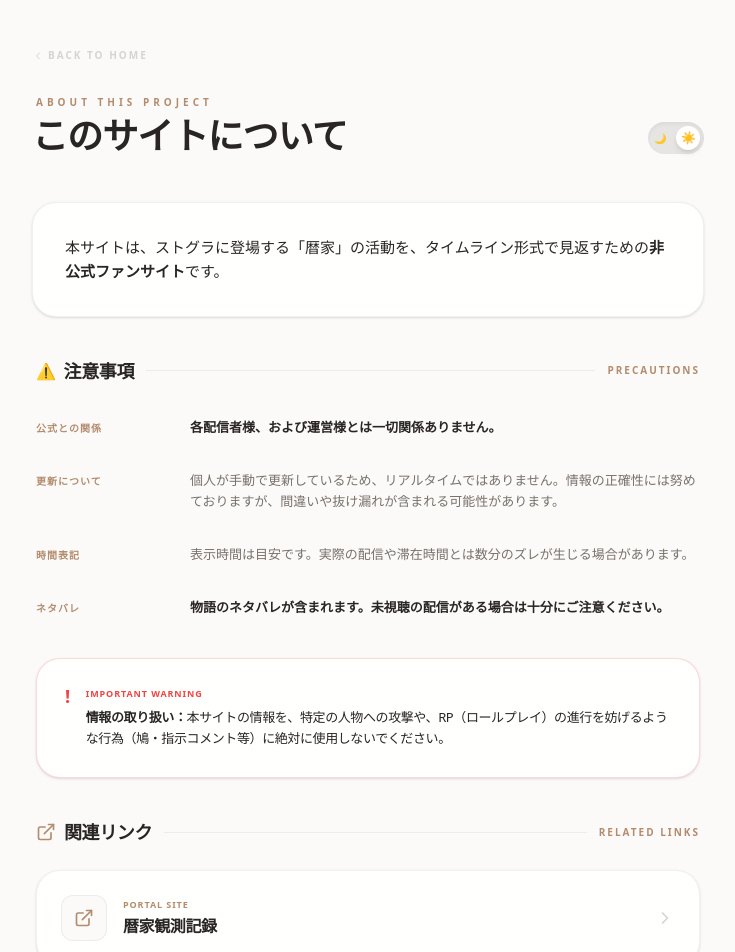
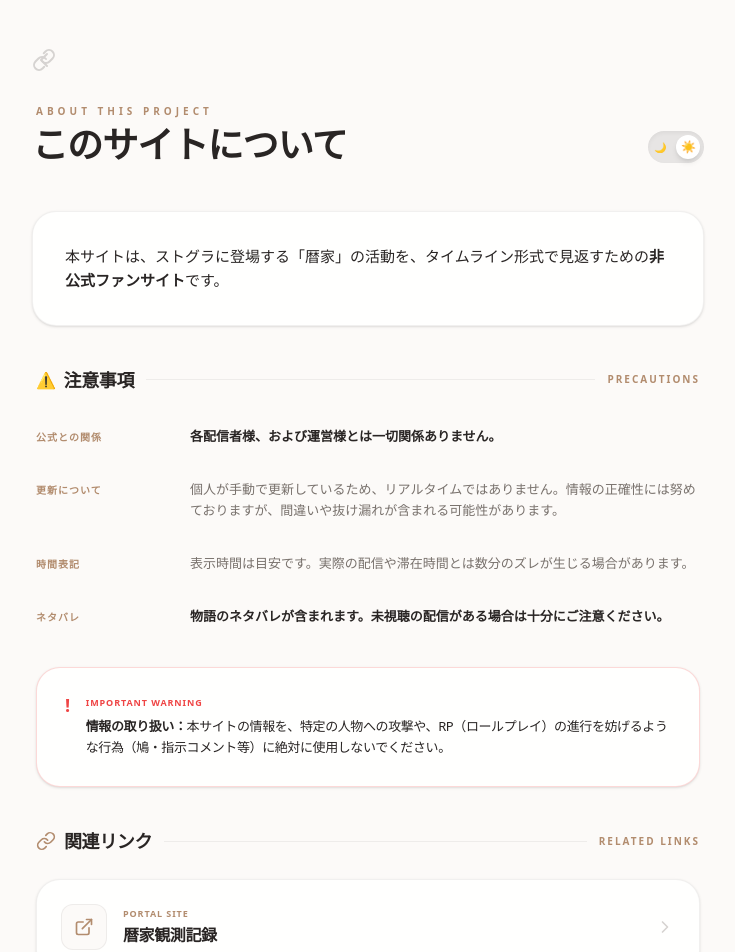
Before and after one commit to ksisfart-ui/kfam-timeline, a Next.js app in the folder kfam-timeline/: page /about in a window 1280 px wide. Shown: the top 952 px of the page, without its empty margins (272-1007 px from the left). Built offline with nearby package versions, Linux system fonts and the light colour scheme.

Commit message:
観測記録埋め込み3

```diff
--- a/kfam-timeline/app/about/page.tsx
+++ b/kfam-timeline/app/about/page.tsx
@@ -1,5 +1,5 @@
 import Link from "next/link";
-import { ChevronLeft, ExternalLink, ChevronRight } from "lucide-react";
+import { ChevronLeft, ExternalLink, ChevronRight, Link } from "lucide-react";
 import ThemeToggle from "@/components/ThemeToggle";
 
 export default function AboutPage() {
@@ -87,7 +87,7 @@
           <section className="px-1">
             <div className="flex items-center gap-3 mb-6">
               <h2 className="text-main font-black text-lg flex items-center gap-2">
-                <ExternalLink className="w-5 h-5 text-accent" /> 関連リンク
+                <Link className="w-5 h-5 text-accent" /> 関連リンク
               </h2>
               <div className="h-[1px] flex-grow bg-card-border"></div>
               <span className="text-[10px] font-black tracking-[0.2em] text-accent uppercase">Related Links</span>
```
